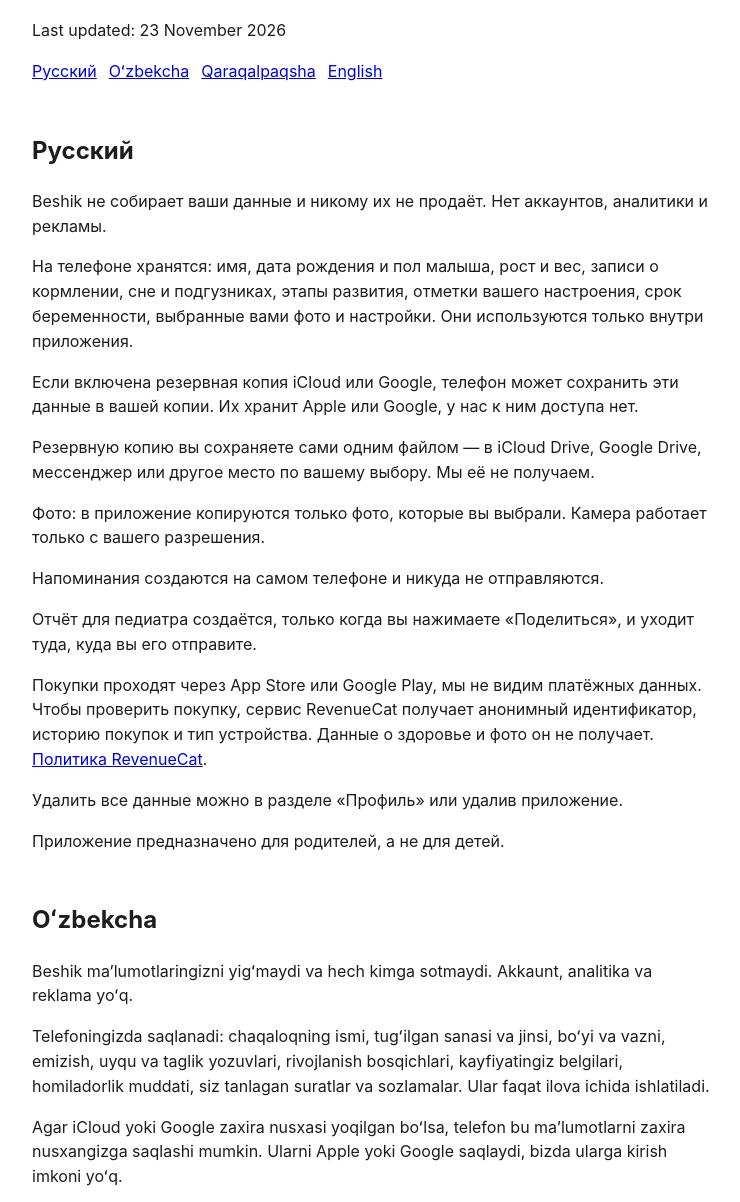
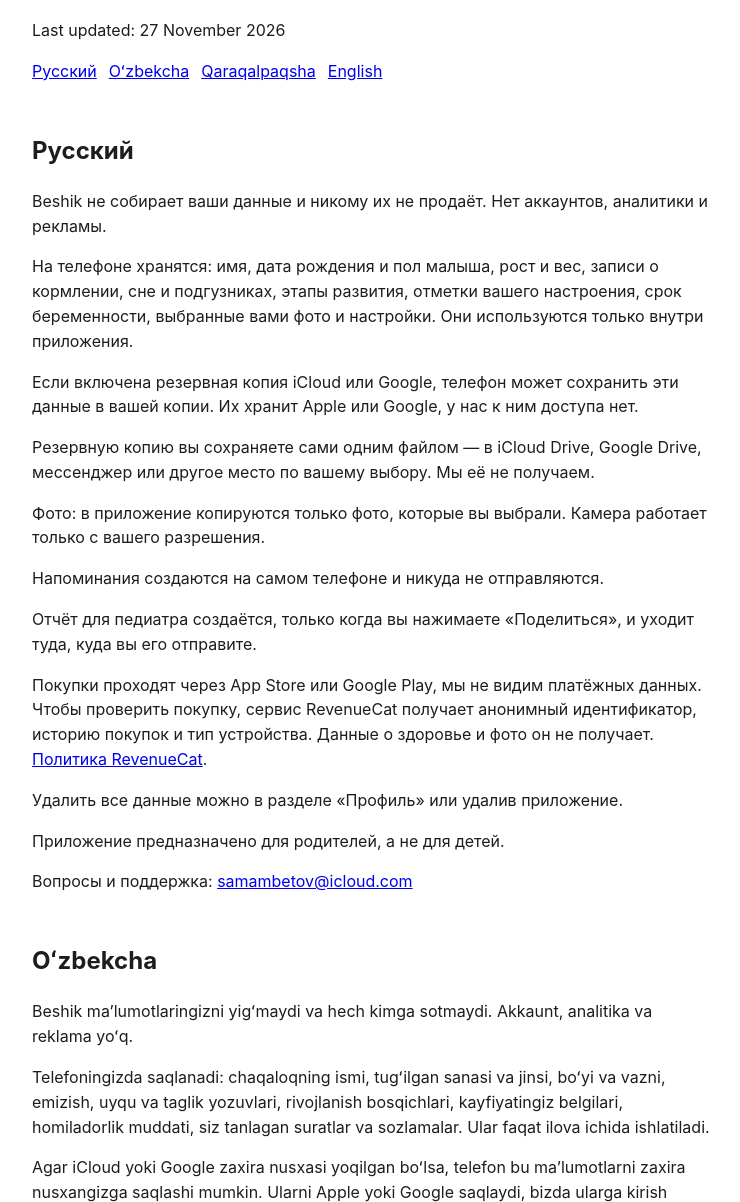
Before and after one commit to samambetov-max/beshik-privacy, a plain HTML site: page index.html in a window 1280 px wide. Shown: the part 93-1295 px from the top of the page, without its empty margins (268-1008 px from the left). Drawn offline with Linux system fonts and the light colour scheme.

Commit message:
Add support email

```diff
--- a/index.html
+++ b/index.html
@@ -3,7 +3,7 @@
 <title>Beshik — Privacy Policy</title>
 <style>body{font:16px/1.55 -apple-system,system-ui,sans-serif;max-width:680px;margin:40px auto;padding:0 16px;color:#1d1d1f;background:#fff}h2{margin-top:2em}nav a{margin-right:12px}@media (prefers-color-scheme:dark){body{background:#1b1416;color:#f4ece9}a{color:#f4a79d}}</style>
 </head><body><h1>Beshik — Privacy Policy</h1>
-<p>Last updated: 23 November 2026</p>
+<p>Last updated: 27 November 2026</p>
 <nav><a href="#ru">Русский</a><a href="#uz">Oʻzbekcha</a><a href="#kaa">Qaraqalpaqsha</a><a href="#en">English</a></nav>
 
 <section id="ru" lang="ru"><h2>Русский</h2>
@@ -17,6 +17,7 @@
 <p>Покупки проходят через App Store или Google Play, мы не видим платёжных данных. Чтобы проверить покупку, сервис RevenueCat получает анонимный идентификатор, историю покупок и тип устройства. Данные о здоровье и фото он не получает. <a href="https://www.revenuecat.com/privacy">Политика RevenueCat</a>.</p>
 <p>Удалить все данные можно в разделе «Профиль» или удалив приложение.</p>
 <p>Приложение предназначено для родителей, а не для детей.</p>
+<p>Вопросы и поддержка: <a href="mailto:samambetov@icloud.com">samambetov@icloud.com</a></p>
 </section>
 
 <section id="uz" lang="uz"><h2>Oʻzbekcha</h2>
@@ -30,6 +31,7 @@
 <p>Xaridlar App Store yoki Google Play orqali amalga oshadi, biz toʻlov maʼlumotlarini koʻrmaymiz. Xaridni tekshirish uchun RevenueCat xizmati anonim identifikator, xaridlar tarixi va qurilma turini oladi. Salomatlik maʼlumotlari va suratlarni u olmaydi. <a href="https://www.revenuecat.com/privacy">RevenueCat siyosati</a>.</p>
 <p>Barcha maʼlumotlarni «Profil» boʻlimida yoki ilovani oʻchirib yoʻq qilishingiz mumkin.</p>
 <p>Ilova bolalar uchun emas, ota-onalar uchun moʻljallangan.</p>
+<p>Savollar va yordam: <a href="mailto:samambetov@icloud.com">samambetov@icloud.com</a></p>
 </section>
 
 <section id="kaa" lang="kaa"><h2>Qaraqalpaqsha</h2>
@@ -43,6 +45,7 @@
 <p>Satıp alıwlar App Store yamasa Google Play arqalı ótedi, biz tólew maǵlıwmatların kórmeymiz. Satıp alıwdı tekseriw ushın RevenueCat xızmeti anonim identifikatordı, satıp alıwlar tariyxın hám qurılma túrin aladı. Densawlıq maǵlıwmatların hám fotolardı ol almaydı. <a href="https://www.revenuecat.com/privacy">RevenueCat siyasatı</a>.</p>
 <p>Barlıq maǵlıwmatlardı «Profil» bóliminde yamasa qosımshanı óshirip joq qılıwıńız múmkin.</p>
 <p>Qosımsha balalar ushın emes, ata-analar ushın.</p>
+<p>Sorawlar hám járdem: <a href="mailto:samambetov@icloud.com">samambetov@icloud.com</a></p>
 </section>
 
 <section id="en" lang="en"><h2>English</h2>
@@ -56,5 +59,6 @@
 <p>Purchases go through the App Store or Google Play; we never see payment details. To verify purchases, RevenueCat receives an anonymous identifier, purchase history and device type. It does not receive health data or photos. <a href="https://www.revenuecat.com/privacy">RevenueCat privacy policy</a>.</p>
 <p>You can delete all data in Profile or by deleting the app.</p>
 <p>The app is made for parents, not for children.</p>
+<p>Questions and support: <a href="mailto:samambetov@icloud.com">samambetov@icloud.com</a></p>
 </section>
 </body></html>
```
